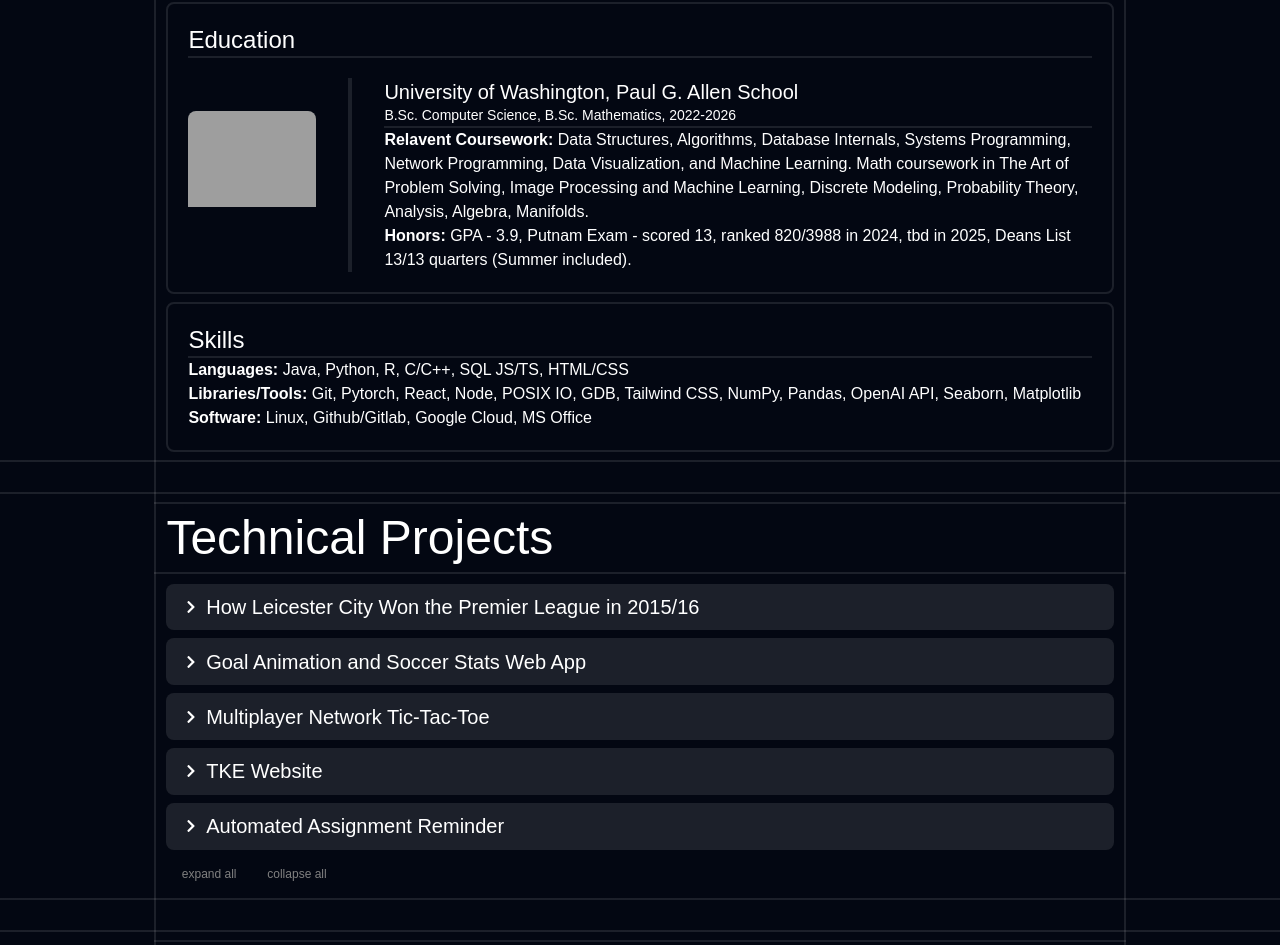
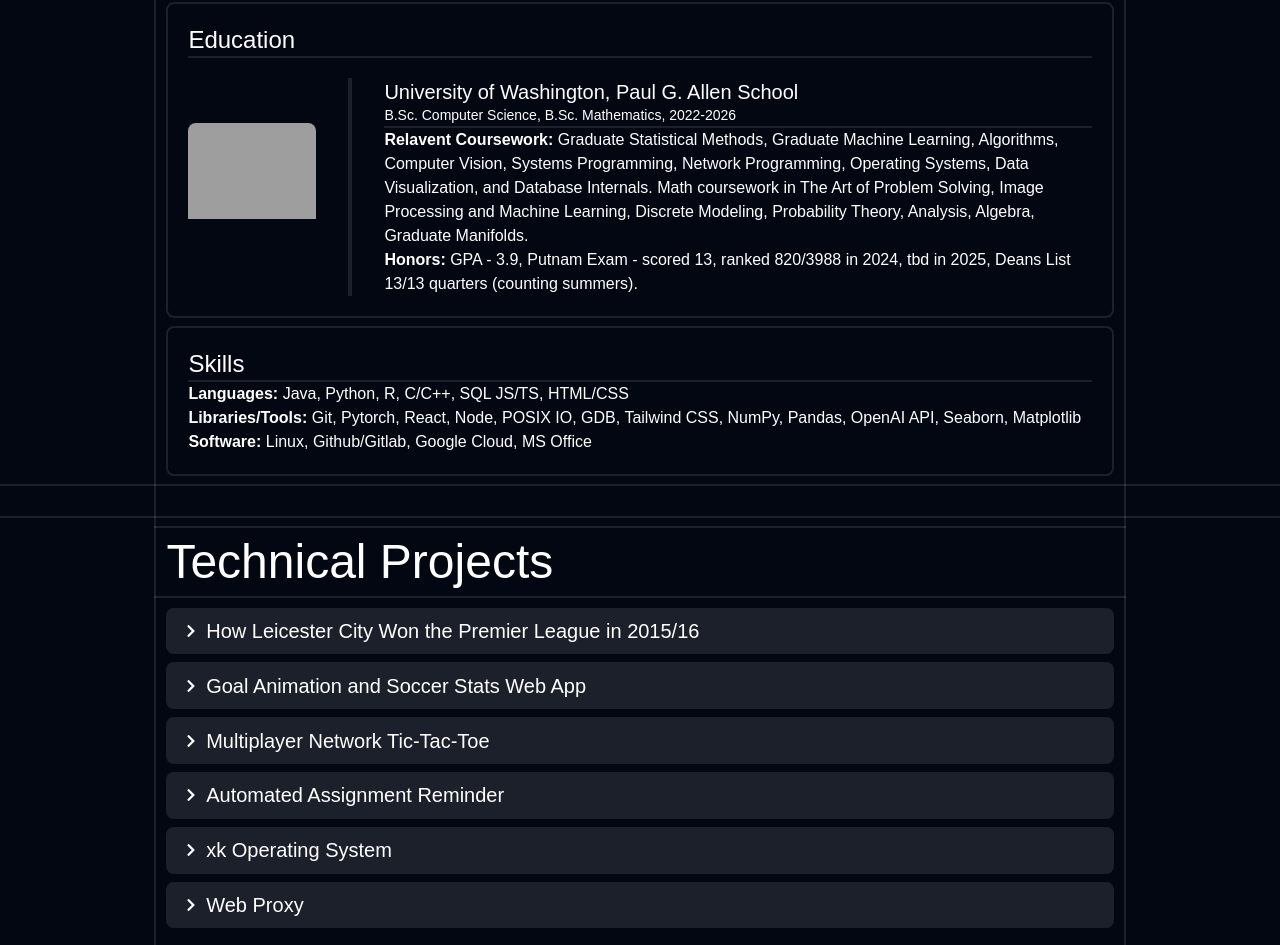
Before and after one commit to soldenstoll/portfolio, a React (Vite) app: page /oll in a window 1280 px wide. Shown: the part 1260-2205 px from the top of the page. Built offline with nearby package versions, Linux system fonts and the light colour scheme; grey boxes are pictures that could not be loaded.

Commit message:
updated projects

```diff
--- a/src/components/AboutSection.jsx
+++ b/src/components/AboutSection.jsx
@@ -36,12 +36,13 @@ const AboutSection = () => {
                 <p className="text-left">B.Sc. Computer Science, B.Sc. Mathematics, 2022-2026</p>
                 <div className="h-0 w-full border-[1px] border-[var(--grid-line-color)]"></div>
                 <p className="text-sm lg:text-base">
-                  <b>Relavent Coursework:</b> Data Structures, Algorithms, Database Internals, Systems Programming,
-                  Network Programming, Data Visualization, and Machine Learning. Math coursework in The Art of Problem Solving,
-                  Image Processing and Machine Learning, Discrete Modeling, Probability Theory, Analysis, Algebra, Manifolds.
+                  <b>Relavent Coursework:</b> Graduate Statistical Methods, Graduate Machine Learning, Algorithms, Computer Vision,
+                  Systems Programming, Network Programming, Operating Systems, Data Visualization, and Database Internals.
+                  Math coursework in The Art of Problem Solving, Image Processing and Machine Learning, Discrete Modeling,
+                  Probability Theory, Analysis, Algebra, Graduate Manifolds.
                 </p>
                 <p className="text-sm lg:text-base">
-                  <b>Honors:</b> GPA - 3.9, Putnam Exam - scored 13, ranked 820/3988 in 2024, tbd in 2025, Deans List 13/13 quarters (Summer included).
+                  <b>Honors:</b> GPA - 3.9, Putnam Exam - scored 13, ranked 820/3988 in 2024, tbd in 2025, Deans List 13/13 quarters (counting summers).
                 </p>
               </div>
             </PhotoTextPair>
--- a/src/components/ProjectList.jsx
+++ b/src/components/ProjectList.jsx
@@ -21,7 +21,8 @@ const projectsData = [
                 Built PyTorch models predicting goal probability (xG/xGOT) and player-based goal probability. Currently building a full
                 stack web app around it for coaches and players to calculate xG based on their shots, compare xG for different
                 famous players, and display 3D animated models of past goals. Using Three.js for animation, and a custom built
-                RESTful API backend using Go and Gin.
+                RESTful API backend using Go and Gin. Code can be found
+                <a href="https://colab.research.google.com/drive/1hk_wcgy9LEGRQSxjXg72ICqjenoIaTGo#scrollTo=yPrj7ZdUrZdD">here</a>.
               </p>
              </>,
   },
@@ -37,16 +38,6 @@ const projectsData = [
              </>,
   },
   {
-    name: "TKE Website",
-    details: <>
-              <p>
-                Codeveloped <a href="https://uwtke.beer">uwtke.beer</a>. Indicidual contributions include
-                utilizing the Google Maps JS API to provide streetview viewing and directions, devoloping the Rush page
-                animating components, and refactoring elements for better mobile viewing.
-              </p>
-             </>,
-  },
-  {
     name: "Automated Assignment Reminder",
     details: <>
               <p>
@@ -54,6 +45,23 @@ const projectsData = [
                 devices. Created in response to the large amount of excercises in CSE 333. Can be generalized
                 to create reminders based on data from any website, and instructions/code can be found on my
                 <a href="https://github.com/soldenstoll/uw-cse-assignment-reminder"> Github</a>.
+              </p>
+             </>,
+  },
+  {
+    name: "xk Operating System",
+    details: <>
+              <p>
+                Implemented an OS kernel with multiprocessing, system calls, virtual memory, and a transactional file system.
+                Followed the following <a href="https://pdos.csail.mit.edu/6.828/2025/xv6.html">documentation</a>.
+              </p>
+             </>,
+  },
+  {
+    name: "Web Proxy",
+    details: <>
+              <p>
+                Built a multithreaded web proxy. Code can be found <a href="https://github.com/brando3303/HTTPProxy">here</a>.
               </p>
              </>,
   },
```
